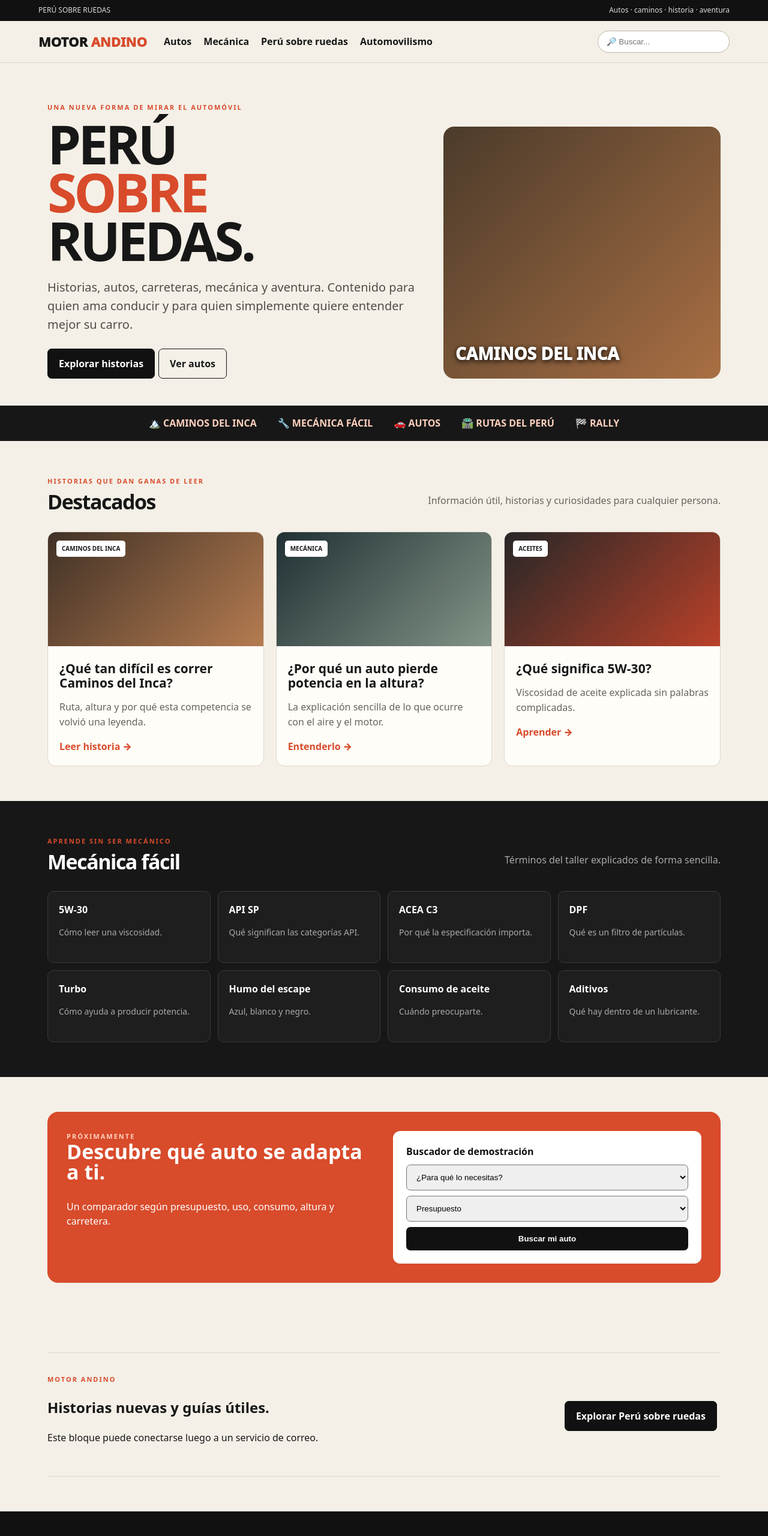
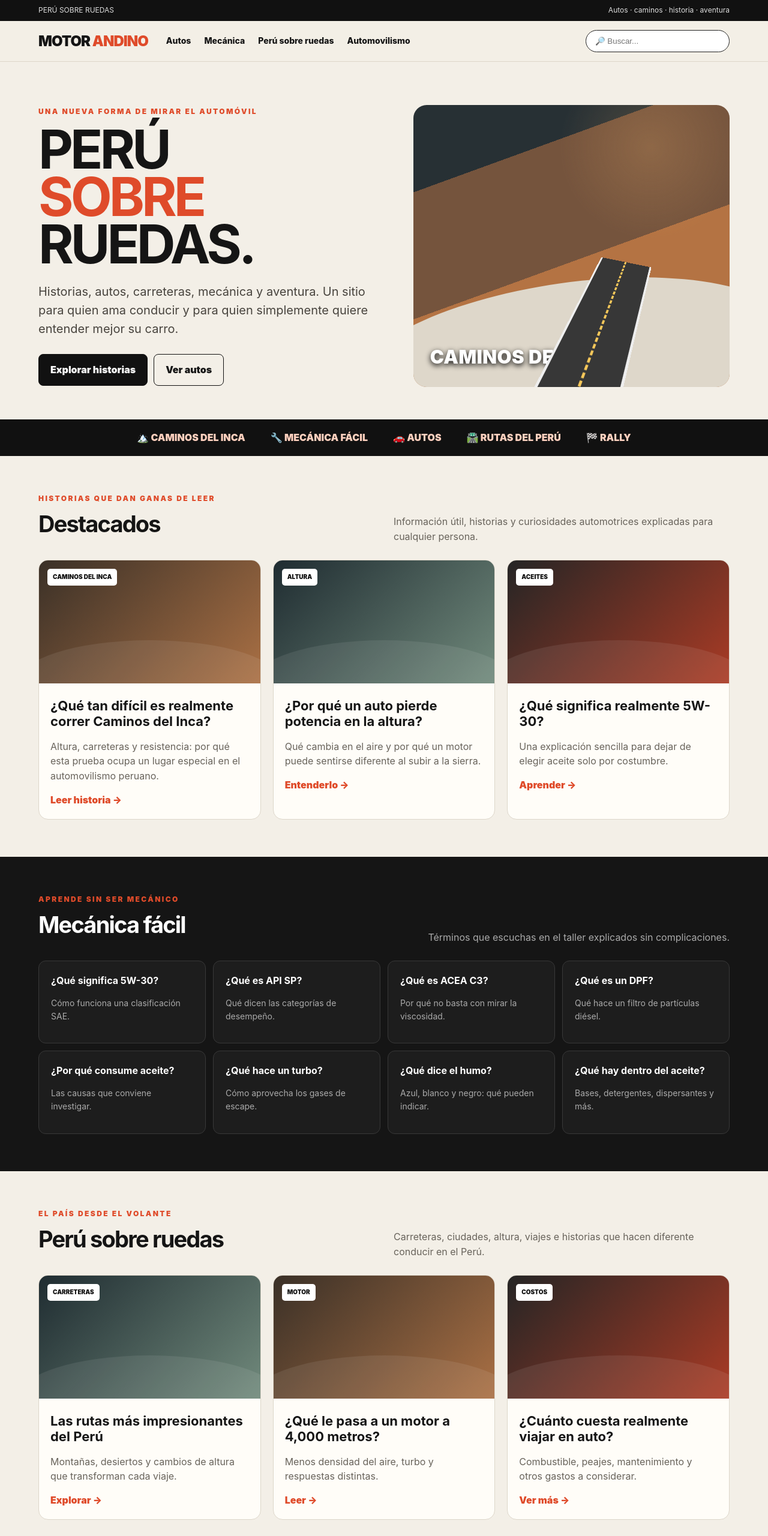
Before and after one commit to MotorAndino/motor-andino, a plain HTML site: page index.html in a window 1280 px wide. Shown: the top 2560 px of the page at 60% size. Drawn offline with Linux system fonts and the light colour scheme.

Commit message:
Add files via upload

```diff
--- a/index.html
+++ b/index.html
@@ -1,20 +1,55 @@
 <!doctype html><html lang="es"><head><meta charset="utf-8"><meta name="viewport" content="width=device-width,initial-scale=1">
 <title>Motor Andino | Autos, caminos, historia y aventura</title>
-<meta name="description" content="Motor Andino: autos, mecánica fácil, carreteras del Perú, Caminos del Inca, automovilismo y rutas.">
-<link rel="stylesheet" href="style.css"></head><body>
-<div class="top"><span>PERÚ SOBRE RUEDAS</span><span>Autos · caminos · historia · aventura</span></div>
-<nav class="nav"><a class="logo" href="index.html">MOTOR <span>ANDINO</span></a><div class="navlinks"><a href="autos.html">Autos</a><a href="mecanica.html">Mecánica</a><a href="peru-sobre-ruedas.html">Perú sobre ruedas</a><a href="automovilismo.html">Automovilismo</a></div><input class="search" placeholder="🔎 Buscar..." data-demo></nav>
-<header class="hero"><div><div class="eyebrow">Una nueva forma de mirar el automóvil</div><h1>PERÚ<br><span style="color:#d84b2b">SOBRE</span><br>RUEDAS.</h1><p>Historias, autos, carreteras, mecánica y aventura. Contenido para quien ama conducir y para quien simplemente quiere entender mejor su carro.</p><a class="btn primary" href="#destacados">Explorar historias</a><a class="btn" href="autos.html">Ver autos</a></div><div class="heroimg"></div></header>
-<div class="strip"><span>🏔️ CAMINOS DEL INCA</span><span>🔧 MECÁNICA FÁCIL</span><span>🚗 AUTOS</span><span>🛣️ RUTAS DEL PERÚ</span><span>🏁 RALLY</span></div>
-<section class="container" id="destacados"><div class="sectionhead"><div><div class="eyebrow">Historias que dan ganas de leer</div><h2>Destacados</h2></div><p>Información útil, historias y curiosidades para cualquier persona.</p></div><div class="grid">
-<article class="card"><div class="photo"><span class="tag">CAMINOS DEL INCA</span></div><div class="cardbody"><h3>¿Qué tan difícil es correr Caminos del Inca?</h3><p>Ruta, altura y por qué esta competencia se volvió una leyenda.</p><a class="read" href="caminos-del-inca.html">Leer historia →</a></div></article>
-<article class="card"><div class="photo two"><span class="tag">MECÁNICA</span></div><div class="cardbody"><h3>¿Por qué un auto pierde potencia en la altura?</h3><p>La explicación sencilla de lo que ocurre con el aire y el motor.</p><a class="read" href="potencia-en-altura.html">Entenderlo →</a></div></article>
-<article class="card"><div class="photo three"><span class="tag">ACEITES</span></div><div class="cardbody"><h3>¿Qué significa 5W-30?</h3><p>Viscosidad de aceite explicada sin palabras complicadas.</p><a class="read" href="que-significa-5w30.html">Aprender →</a></div></article>
+<meta name="description" content="Motor Andino: autos, mecánica fácil, carreteras del Perú, Caminos del Inca, automovilismo, rutas e historias sobre ruedas.">
+<link rel="stylesheet" href="style.css"></head><body><div class="topbar"><span>PERÚ SOBRE RUEDAS</span><span>Autos · caminos · historia · aventura</span></div>
+<nav class="nav">
+<a class="logo" href="index.html">MOTOR <span>ANDINO</span></a>
+<div class="navlinks">
+<a href="autos.html">Autos</a>
+<a href="mecanica.html">Mecánica</a>
+<a href="peru-sobre-ruedas.html">Perú sobre ruedas</a>
+<a href="automovilismo.html">Automovilismo</a>
+</div>
+<input class="search" placeholder="🔎 Buscar..." data-demo>
+</nav>
+<header class="hero"><div><div class="kicker">Una nueva forma de mirar el automóvil</div>
+<h1>PERÚ<br><em>SOBRE</em><br>RUEDAS.</h1>
+<p>Historias, autos, carreteras, mecánica y aventura. Un sitio para quien ama conducir y para quien simplemente quiere entender mejor su carro.</p>
+<div class="actions"><a class="btn primary" href="#destacados">Explorar historias</a><a class="btn" href="autos.html">Ver autos</a></div></div>
+<div class="visual"><div class="road"></div></div></header>
+<div class="topicbar"><a href="caminos-del-inca.html">🏔️ CAMINOS DEL INCA</a><a href="mecanica.html">🔧 MECÁNICA FÁCIL</a><a href="autos.html">🚗 AUTOS</a><a href="peru-sobre-ruedas.html">🛣️ RUTAS DEL PERÚ</a><a href="automovilismo.html">🏁 RALLY</a></div>
+
+<section class="wrap" id="destacados"><div class="sectionhead"><div><div class="kicker">Historias que dan ganas de leer</div><h2>Destacados</h2></div><p>Información útil, historias y curiosidades automotrices explicadas para cualquier persona.</p></div>
+<div class="grid">
+<article class="card"><div class="thumb"><span class="badge">CAMINOS DEL INCA</span></div><div class="cardbody"><h3>¿Qué tan difícil es realmente correr Caminos del Inca?</h3><p>Altura, carreteras y resistencia: por qué esta prueba ocupa un lugar especial en el automovilismo peruano.</p><a class="read" href="caminos-del-inca.html">Leer historia →</a></div></article>
+<article class="card"><div class="thumb alt"><span class="badge">ALTURA</span></div><div class="cardbody"><h3>¿Por qué un auto pierde potencia en la altura?</h3><p>Qué cambia en el aire y por qué un motor puede sentirse diferente al subir a la sierra.</p><a class="read" href="potencia-en-altura.html">Entenderlo →</a></div></article>
+<article class="card"><div class="thumb red"><span class="badge">ACEITES</span></div><div class="cardbody"><h3>¿Qué significa realmente 5W-30?</h3><p>Una explicación sencilla para dejar de elegir aceite solo por costumbre.</p><a class="read" href="que-significa-5w30.html">Aprender →</a></div></article>
 </div></section>
-<section class="dark"><div class="container"><div class="sectionhead"><div><div class="eyebrow">Aprende sin ser mecánico</div><h2>Mecánica fácil</h2></div><p>Términos del taller explicados de forma sencilla.</p></div><div class="topics">
-<div class="topic"><b>5W-30</b><p>Cómo leer una viscosidad.</p></div><div class="topic"><b>API SP</b><p>Qué significan las categorías API.</p></div><div class="topic"><b>ACEA C3</b><p>Por qué la especificación importa.</p></div><div class="topic"><b>DPF</b><p>Qué es un filtro de partículas.</p></div><div class="topic"><b>Turbo</b><p>Cómo ayuda a producir potencia.</p></div><div class="topic"><b>Humo del escape</b><p>Azul, blanco y negro.</p></div><div class="topic"><b>Consumo de aceite</b><p>Cuándo preocuparte.</p></div><div class="topic"><b>Aditivos</b><p>Qué hay dentro de un lubricante.</p></div>
+
+<section class="dark"><div class="wrap"><div class="sectionhead"><div><div class="kicker">Aprende sin ser mecánico</div><h2>Mecánica fácil</h2></div><p>Términos que escuchas en el taller explicados sin complicaciones.</p></div>
+<div class="tiles">
+<div class="tile"><b>¿Qué significa 5W-30?</b><p>Cómo funciona una clasificación SAE.</p></div>
+<div class="tile"><b>¿Qué es API SP?</b><p>Qué dicen las categorías de desempeño.</p></div>
+<div class="tile"><b>¿Qué es ACEA C3?</b><p>Por qué no basta con mirar la viscosidad.</p></div>
+<div class="tile"><b>¿Qué es un DPF?</b><p>Qué hace un filtro de partículas diésel.</p></div>
+<div class="tile"><b>¿Por qué consume aceite?</b><p>Las causas que conviene investigar.</p></div>
+<div class="tile"><b>¿Qué hace un turbo?</b><p>Cómo aprovecha los gases de escape.</p></div>
+<div class="tile"><b>¿Qué dice el humo?</b><p>Azul, blanco y negro: qué pueden indicar.</p></div>
+<div class="tile"><b>¿Qué hay dentro del aceite?</b><p>Bases, detergentes, dispersantes y más.</p></div>
 </div></div></section>
-<section class="container"><div class="quiz"><div><div class="eyebrow" style="color:#ffd2bd">PRÓXIMAMENTE</div><h2>Descubre qué auto se adapta a ti.</h2><p>Un comparador según presupuesto, uso, consumo, altura y carretera.</p></div><div class="form"><b>Buscador de demostración</b><select><option>¿Para qué lo necesitas?</option><option>Trabajo</option><option>Ciudad</option><option>Viajes</option><option>Sierra / altura</option></select><select><option>Presupuesto</option><option>Hasta S/ 30,000</option><option>S/ 30,000–50,000</option><option>Más de S/ 50,000</option></select><button data-demo>Buscar mi auto</button></div></div></section>
-<section class="container"><div class="newsletter"><div><div class="eyebrow">MOTOR ANDINO</div><h2>Historias nuevas y guías útiles.</h2><p>Este bloque puede conectarse luego a un servicio de correo.</p></div><a class="btn primary" href="peru-sobre-ruedas.html">Explorar Perú sobre ruedas</a></div></section>
-<footer><div class="footerin"><div><div class="footlogo">MOTOR ANDINO</div><p>Proyecto editorial independiente sobre autos, carreteras, historia, mecánica y aventura en el Perú.</p></div><div><b>Explora</b><p>Autos<br>Mecánica<br>Rutas<br>Historia</p></div><div><b>Comunidad</b><p>YouTube<br>TikTok<br>Facebook<br>Instagram</p></div><div><b>Información</b><p>Sobre nosotros<br>Contacto<br>Privacidad<br>Publicidad</p></div></div></footer>
-<script src="main.js"></script></body></html>
+
+<section class="wrap"><div class="sectionhead"><div><div class="kicker">El país desde el volante</div><h2>Perú sobre ruedas</h2></div><p>Carreteras, ciudades, altura, viajes e historias que hacen diferente conducir en el Perú.</p></div>
+<div class="grid">
+<article class="card"><div class="thumb alt"><span class="badge">CARRETERAS</span></div><div class="cardbody"><h3>Las rutas más impresionantes del Perú</h3><p>Montañas, desiertos y cambios de altura que transforman cada viaje.</p><a class="read" href="peru-sobre-ruedas.html">Explorar →</a></div></article>
+<article class="card"><div class="thumb"><span class="badge">MOTOR</span></div><div class="cardbody"><h3>¿Qué le pasa a un motor a 4,000 metros?</h3><p>Menos densidad del aire, turbo y respuestas distintas.</p><a class="read" href="potencia-en-altura.html">Leer →</a></div></article>
+<article class="card"><div class="thumb red"><span class="badge">COSTOS</span></div><div class="cardbody"><h3>¿Cuánto cuesta realmente viajar en auto?</h3><p>Combustible, peajes, mantenimiento y otros gastos a considerar.</p><a class="read" href="autos.html">Ver más →</a></div></article>
+</div></section>
+
+<section class="wrap"><div class="callout"><div><div class="kicker" style="color:#ffd3c8">PRÓXIMAMENTE</div><h2>Encuentra el auto que mejor se adapta a ti.</h2><p>Un comparador pensado para Perú: presupuesto, ciudad, sierra, trabajo, viajes, consumo y tipo de carretera.</p></div>
+<div class="finder"><b>Buscador de demostración</b><select><option>¿Para qué lo necesitas?</option><option>Ciudad</option><option>Trabajo</option><option>Viajes</option><option>Sierra / altura</option><option>Aventura</option></select><select><option>Presupuesto</option><option>Hasta S/ 30,000</option><option>S/ 30,000 – 50,000</option><option>S/ 50,000 – 80,000</option><option>Más de S/ 80,000</option></select><button data-demo>Buscar mi auto</button></div></div></section>
+<footer><div class="footergrid">
+<div><div class="footlogo">MOTOR <span>ANDINO</span></div><p>Proyecto editorial independiente sobre autos, carreteras, historia, mecánica y aventura en el Perú.</p></div>
+<div><b>Explora</b><p>Autos<br>Mecánica<br>Rutas<br>Historia</p></div>
+<div><b>Comunidad</b><p>YouTube<br>TikTok<br>Facebook<br>Instagram</p></div>
+<div><b>Información</b><p>Sobre nosotros<br>Contacto<br>Privacidad<br>Publicidad</p></div>
+</div></footer><script src="main.js"></script></body></html>
--- a/style.css
+++ b/style.css
@@ -1,8 +1,60 @@
 
-:root{--bg:#f4f0e7;--ink:#171717;--muted:#68645d;--red:#d84b2b;--dark:#151515;--card:#fffdf8;--line:#ded8cc}
-*{box-sizing:border-box}html{scroll-behavior:smooth}body{margin:0;background:var(--bg);color:var(--ink);font:16px/1.55 system-ui,-apple-system,Segoe UI,sans-serif}
-a{text-decoration:none;color:inherit}.top{background:#111;color:#ddd;padding:8px 5%;display:flex;justify-content:space-between;font-size:12px}.nav{position:sticky;top:0;z-index:5;background:#f4f0e7ee;backdrop-filter:blur(8px);border-bottom:1px solid var(--line);padding:16px 5%;display:flex;gap:28px;align-items:center}.logo{font-size:22px;font-weight:950}.logo span,.eyebrow,.read{color:var(--red)}.navlinks{display:flex;gap:20px;font-weight:750;flex:1}.navlinks a:hover{color:var(--red)}.search{border:1px solid #bbb4a8;border-radius:25px;padding:10px 14px;width:220px}
-.hero,.container{max-width:1250px;margin:auto;padding-left:5%;padding-right:5%}.hero{padding-top:65px;padding-bottom:45px;display:grid;grid-template-columns:1.15fr .85fr;gap:35px;align-items:end}.eyebrow{text-transform:uppercase;letter-spacing:2px;font-size:11px;font-weight:900}.hero h1{font-size:clamp(48px,7vw,90px);line-height:.9;letter-spacing:-5px;margin:12px 0 22px}.hero p{font-size:20px;color:#504d47;max-width:650px}.btn{display:inline-block;padding:12px 18px;border:1px solid #111;border-radius:7px;font-weight:800;margin:5px 6px 0 0}.primary{background:#111;color:white}.heroimg{height:420px;border-radius:18px;background:linear-gradient(135deg,#4b3b2b,#a96f43);position:relative}.heroimg:after{content:"CAMINOS DEL INCA";position:absolute;bottom:20px;left:20px;color:white;font-size:28px;font-weight:950;text-shadow:0 2px 8px #000}
-.strip{background:#171717;color:white;padding:17px 5%;display:flex;justify-content:center;gap:35px;flex-wrap:wrap;font-weight:800}.strip span{color:#ffd0bd}.container{padding-top:58px;padding-bottom:58px}.sectionhead{display:flex;justify-content:space-between;align-items:end;margin-bottom:23px}.sectionhead h2{font-size:34px;letter-spacing:-1.5px;margin:0}.sectionhead p{max-width:560px;color:var(--muted)}.grid{display:grid;grid-template-columns:repeat(3,1fr);gap:20px}.card{background:var(--card);border:1px solid var(--line);border-radius:14px;overflow:hidden;transition:.2s}.card:hover{transform:translateY(-4px);box-shadow:0 12px 30px #0001}.photo{height:190px;background:linear-gradient(135deg,#403126,#b57b50)}.photo.two{background:linear-gradient(135deg,#203034,#839487)}.photo.three{background:linear-gradient(135deg,#272727,#b94129)}.cardbody{padding:19px}.tag{display:inline-block;margin-top:14px;margin-left:14px;background:white;padding:6px 9px;border-radius:5px;font-size:10px;font-weight:900}.card h3{font-size:21px;line-height:1.15;margin:6px 0}.card p{color:var(--muted)}.read{font-weight:900}.dark{background:#171717;color:white}.dark .sectionhead p{color:#aaa}.topics{display:grid;grid-template-columns:repeat(4,1fr);gap:12px}.topic{border:1px solid #393939;border-radius:10px;padding:18px;background:#1e1e1e;min-height:120px}.topic p{color:#aaa;font-size:14px}
-.article{max-width:820px;margin:auto;padding:55px 5%}.article h1{font-size:48px;line-height:1.05;letter-spacing:-2px}.article h2{margin-top:35px}.article p,.article li{font-size:18px}.breadcrumb{color:var(--muted);font-size:14px}.note{background:#fff5e9;border-left:4px solid var(--red);padding:14px 16px;margin:24px 0}.quiz{background:#d84b2b;color:white;border-radius:18px;padding:32px;display:grid;grid-template-columns:1fr 1fr;gap:30px}.quiz h2{font-size:34px;line-height:1;margin-top:0}.form{background:white;color:#111;padding:22px;border-radius:12px}.form select,.form button{width:100%;padding:12px;margin-top:9px;border-radius:7px}.form button{background:#111;color:white;border:0;font-weight:900}.newsletter{border-block:1px solid var(--line);padding:35px 0;display:flex;justify-content:space-between;gap:20px;align-items:center}footer{background:#111;color:#ddd;padding:45px 5%}.footerin{max-width:1250px;margin:auto;display:grid;grid-template-columns:2fr 1fr 1fr 1fr;gap:30px}.footlogo{font-size:25px;font-weight:950;color:white}footer p{color:#999}
-@media(max-width:850px){.navlinks{display:none}.hero{grid-template-columns:1fr}.heroimg{height:280px}.grid{grid-template-columns:1fr}.topics{grid-template-columns:1fr 1fr}.quiz{grid-template-columns:1fr}.newsletter{display:block}.footerin{grid-template-columns:1fr 1fr}.search{width:160px}.hero h1{letter-spacing:-3px}.article h1{font-size:38px}}
+:root{
+ --bg:#f3efe7;--paper:#fffdf8;--ink:#151515;--muted:#68635b;
+ --red:#df4b2a;--red2:#b8321d;--dark:#111;--line:#ddd6ca;--sand:#c99b6d;
+}
+*{box-sizing:border-box}
+html{scroll-behavior:smooth}
+body{margin:0;background:var(--bg);color:var(--ink);font-family:Inter,system-ui,-apple-system,Segoe UI,Roboto,sans-serif;line-height:1.55}
+a{text-decoration:none;color:inherit}
+img{max-width:100%;display:block}
+.topbar{background:#111;color:#ddd;padding:8px 5vw;font-size:12px;display:flex;justify-content:space-between;gap:20px}
+.nav{position:sticky;top:0;z-index:20;background:rgba(243,239,231,.96);backdrop-filter:blur(10px);border-bottom:1px solid var(--line);padding:15px 5vw;display:flex;align-items:center;gap:30px}
+.logo{font-weight:950;font-size:24px;letter-spacing:-1px;white-space:nowrap}.logo span{color:var(--red)}
+.navlinks{display:flex;align-items:center;gap:22px;font-size:14px;font-weight:800;flex:1}.navlinks a:hover{color:var(--red)}
+.search{border:1.5px solid #222;border-radius:28px;padding:10px 15px;background:#fff;width:240px}
+.hero{max-width:1280px;margin:auto;padding:72px 5vw 54px;display:grid;grid-template-columns:1.05fr .95fr;gap:42px;align-items:center}
+.kicker{font-size:12px;text-transform:uppercase;letter-spacing:2.4px;font-weight:950;color:var(--red)}
+.hero h1{font-size:clamp(55px,7vw,96px);letter-spacing:-5px;line-height:.88;margin:15px 0 24px}
+.hero h1 em{font-style:normal;color:var(--red)}
+.hero p{font-size:20px;color:#48443e;max-width:640px}
+.actions{display:flex;gap:10px;flex-wrap:wrap;margin-top:26px}
+.btn{display:inline-block;padding:13px 19px;border-radius:8px;border:1.5px solid #111;font-weight:900}
+.btn.primary{background:#111;color:#fff}
+.visual{height:470px;border-radius:22px;position:relative;overflow:hidden;background:
+radial-gradient(circle at 75% 15%,#f1b36d33,transparent 27%),
+linear-gradient(160deg,#273034 0 22%,#75543d 22% 54%,#b47343 54% 100%)}
+.visual:before{content:"";position:absolute;width:140%;height:55%;left:-20%;bottom:-18%;background:#ded7ca;border-radius:50% 50% 0 0;transform:rotate(-8deg)}
+.visual:after{content:"CAMINOS DEL INCA";position:absolute;left:28px;bottom:26px;color:white;font-size:31px;font-weight:950;letter-spacing:.5px;text-shadow:0 3px 10px #000}
+.road{position:absolute;z-index:2;width:22%;height:80%;background:#373737;bottom:-20%;left:48%;transform:perspective(250px) rotateX(30deg) rotate(18deg);border-left:4px solid #eee;border-right:4px solid #eee}
+.road:after{content:"";position:absolute;left:48%;top:0;height:100%;border-left:4px dashed #f7c85a}
+.topicbar{background:#111;color:#fff;padding:18px 5vw;display:flex;justify-content:center;gap:42px;flex-wrap:wrap;font-weight:900}
+.topicbar a{color:#ffd0be}
+.wrap{max-width:1280px;margin:auto;padding:62px 5vw}
+.sectionhead{display:flex;justify-content:space-between;align-items:end;gap:25px;margin-bottom:26px}
+.sectionhead h2{font-size:38px;letter-spacing:-1.8px;margin:4px 0}
+.sectionhead p{max-width:560px;color:var(--muted);margin:0}
+.grid{display:grid;grid-template-columns:repeat(3,1fr);gap:20px}
+.card{background:var(--paper);border:1px solid var(--line);border-radius:16px;overflow:hidden;transition:.2s}
+.card:hover{transform:translateY(-5px);box-shadow:0 16px 35px #00000014}
+.thumb{height:205px;position:relative;overflow:hidden;background:linear-gradient(135deg,#3a3027,#aa7044)}
+.thumb.alt{background:linear-gradient(135deg,#1f2c31,#718a7c)}
+.thumb.red{background:linear-gradient(135deg,#252525,#aa3b25)}
+.thumb:after{content:"";position:absolute;inset:auto -10% -35% -10%;height:70%;border-radius:50% 50% 0 0;background:#ffffff14}
+.badge{position:absolute;left:14px;top:14px;background:#fff;color:#111;padding:6px 9px;border-radius:5px;font-size:10px;font-weight:950;z-index:2}
+.cardbody{padding:19px}.card h3{font-size:22px;line-height:1.17;margin:6px 0}.card p{color:var(--muted);margin-bottom:0}.read{display:inline-block;color:var(--red);font-weight:950;margin-top:15px}
+.dark{background:#151515;color:#fff}.dark .sectionhead p{color:#aaa}
+.tiles{display:grid;grid-template-columns:repeat(4,1fr);gap:12px}
+.tile{background:#1d1d1d;border:1px solid #383838;border-radius:12px;padding:20px;min-height:130px}.tile p{color:#aaa;font-size:14px}
+.callout{display:grid;grid-template-columns:1.1fr .9fr;gap:28px;background:linear-gradient(135deg,var(--red2),var(--red));color:#fff;border-radius:20px;padding:35px}
+.callout h2{font-size:38px;line-height:1;margin:4px 0 15px}.finder{background:#fff;color:#111;border-radius:13px;padding:22px}
+.finder select,.finder button{width:100%;padding:12px;border-radius:7px;margin-top:10px}.finder button{border:0;background:#111;color:#fff;font-weight:900}
+.pagehero{max-width:1280px;margin:auto;padding:62px 5vw 35px}.pagehero h1{font-size:58px;letter-spacing:-3px;margin:8px 0}.pagehero p{font-size:20px;color:var(--muted);max-width:720px}
+.article{max-width:850px;margin:auto;padding:55px 5vw}.article h1{font-size:50px;line-height:1.05;letter-spacing:-2.4px}.article h2{font-size:28px;margin-top:38px}.article p,.article li{font-size:18px}.crumb{font-size:13px;color:var(--muted)}.note{background:#fff5e9;border-left:4px solid var(--red);padding:15px 17px;margin:24px 0}
+footer{background:#0f0f0f;color:#ddd;padding:48px 5vw}.footergrid{max-width:1280px;margin:auto;display:grid;grid-template-columns:2fr 1fr 1fr 1fr;gap:28px}.footlogo{font-size:27px;font-weight:950;color:#fff}.footlogo span{color:var(--red)}footer p{color:#999}
+@media(max-width:900px){
+ .navlinks{display:none}.search{width:180px}.hero{grid-template-columns:1fr}.visual{height:330px}
+ .grid{grid-template-columns:1fr}.tiles{grid-template-columns:1fr 1fr}.callout{grid-template-columns:1fr}.footergrid{grid-template-columns:1fr 1fr}
+ .hero h1{letter-spacing:-3px}.sectionhead{display:block}.pagehero h1{font-size:45px}
+}
+@media(max-width:560px){.topbar{display:none}.nav{gap:12px}.search{width:135px}.logo{font-size:19px}.tiles{grid-template-columns:1fr}.footergrid{grid-template-columns:1fr}.hero{padding-top:45px}.hero h1{font-size:55px}.visual{height:260px}}
```
Also changed, not shown: 404.html (+1 -1 lines), automovilismo.html (+15 -15 lines), autos.html (+15 -15 lines), caminos-del-inca.html (+20 -19 lines), main.js (+4 -4 lines), mecanica.html (+15 -15 lines), peru-sobre-ruedas.html (+15 -15 lines), potencia-en-altura.html (+20 -19 lines), que-significa-5w30.html (+21 -20 lines), sitemap.xml (+7 -7 lines), 1 other file.
